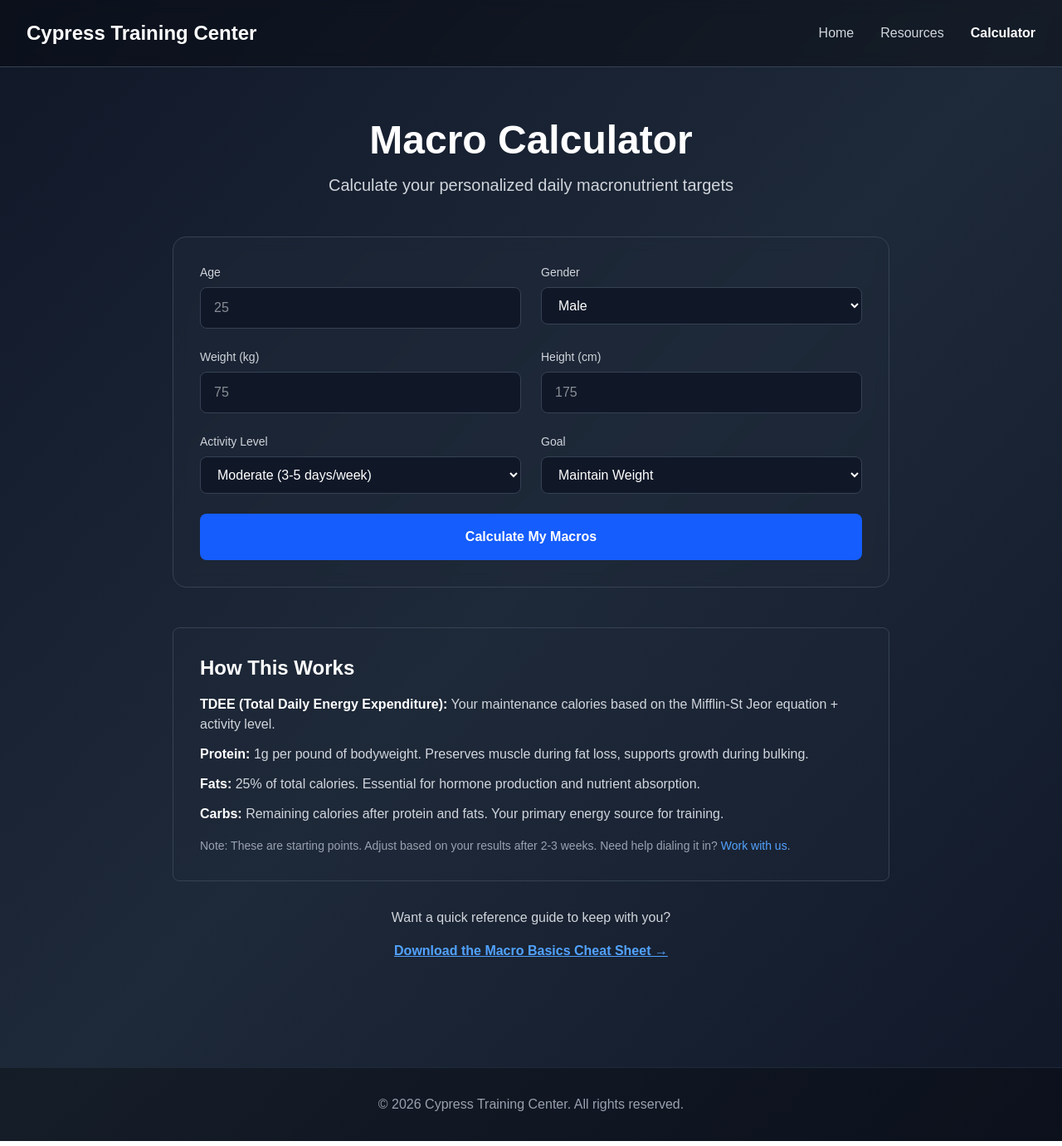
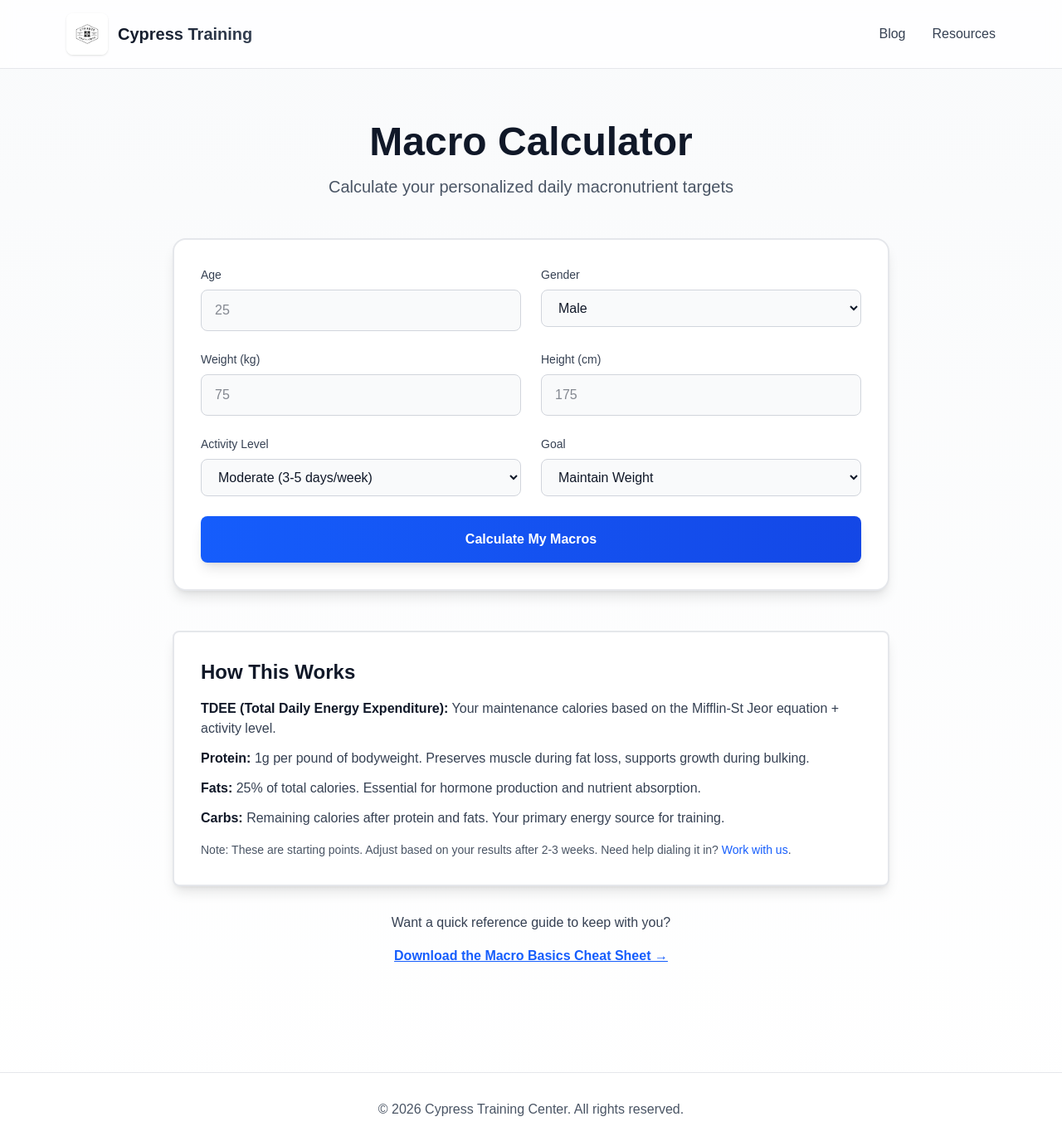
Before and after one commit to iandramirez94/cypress-training-site, a Next.js app: page /calculator in a window 1280 px wide. Shown: the whole page at 83% size. Built offline with nearby package versions, Linux system fonts and the light colour scheme.

Commit message:
Update calculator: remove from main nav, switch to light theme

```diff
--- a/app/calculator/page.tsx
+++ b/app/calculator/page.tsx
@@ -1,6 +1,8 @@
 'use client';
 
 import { useState } from 'react';
+import Link from 'next/link';
+import Image from 'next/image';
 
 export default function MacrosCalculator() {
   const [age, setAge] = useState('');
@@ -79,65 +81,63 @@ export default function MacrosCalculator() {
   };
 
   return (
-    <div className="min-h-screen bg-gradient-to-br from-gray-900 via-gray-800 to-gray-900">
+    <div className="min-h-screen bg-gradient-to-b from-gray-50 to-white">
       {/* Header */}
-      <header className="bg-black/30 backdrop-blur-sm border-b border-gray-700">
-        <div className="max-w-7xl mx-auto px-4 sm:px-6 lg:px-8 py-6">
-          <div className="flex items-center justify-between">
-            <a href="/" className="text-2xl font-bold text-white">
-              Cypress Training Center
-            </a>
-            <nav className="flex gap-8">
-              <a href="/" className="text-gray-300 hover:text-white transition-colors">
-                Home
-              </a>
-              <a href="/resources" className="text-gray-300 hover:text-white transition-colors">
-                Resources
-              </a>
-              <a href="/calculator" className="text-white font-semibold">
-                Calculator
-              </a>
-            </nav>
+      <header className="border-b border-gray-200 bg-white/80 backdrop-blur-sm sticky top-0 z-50">
+        <nav className="max-w-6xl mx-auto px-4 py-4 flex items-center justify-between">
+          <div className="flex items-center space-x-3">
+            <Image src="/logo.jpg" alt="Cypress Training Center" width={50} height={50} className="rounded-lg shadow-sm" />
+            <span className="font-bold text-xl bg-gradient-to-r from-gray-900 to-gray-700 bg-clip-text text-transparent">
+              Cypress Training
+            </span>
           </div>
-        </div>
+          <div className="flex space-x-8">
+            <Link href="/blog" className="text-gray-700 hover:text-gray-900 font-medium transition-colors">
+              Blog
+            </Link>
+            <Link href="/resources" className="text-gray-700 hover:text-gray-900 font-medium transition-colors">
+              Resources
+            </Link>
+          </div>
+        </nav>
       </header>
 
       {/* Main Content */}
       <main className="max-w-4xl mx-auto px-4 py-16">
         <div className="text-center mb-12">
-          <h1 className="text-5xl font-bold text-white mb-4">
+          <h1 className="text-5xl font-bold text-gray-900 mb-4">
             Macro Calculator
           </h1>
-          <p className="text-xl text-gray-300">
+          <p className="text-xl text-gray-600">
             Calculate your personalized daily macronutrient targets
           </p>
         </div>
 
-        <div className="bg-gray-800/50 backdrop-blur-sm rounded-2xl border border-gray-700 p-8 mb-8">
+        <div className="bg-white rounded-2xl border-2 border-gray-200 shadow-lg p-8 mb-8">
           <div className="grid md:grid-cols-2 gap-6 mb-6">
             {/* Age */}
             <div>
-              <label className="block text-sm font-medium text-gray-300 mb-2">
+              <label className="block text-sm font-medium text-gray-700 mb-2">
                 Age
               </label>
               <input
                 type="number"
                 value={age}
                 onChange={(e) => setAge(e.target.value)}
-                className="w-full px-4 py-3 bg-gray-900 border border-gray-700 rounded-lg text-white focus:border-blue-500 focus:outline-none"
+                className="w-full px-4 py-3 bg-gray-50 border border-gray-300 rounded-lg text-gray-900 focus:border-blue-500 focus:ring-2 focus:ring-blue-500/20 focus:outline-none"
                 placeholder="25"
               />
             </div>
 
             {/* Gender */}
             <div>
-              <label className="block text-sm font-medium text-gray-300 mb-2">
+              <label className="block text-sm font-medium text-gray-700 mb-2">
                 Gender
               </label>
               <select
                 value={gender}
                 onChange={(e) => setGender(e.target.value)}
-                className="w-full px-4 py-3 bg-gray-900 border border-gray-700 rounded-lg text-white focus:border-blue-500 focus:outline-none"
+                className="w-full px-4 py-3 bg-gray-50 border border-gray-300 rounded-lg text-gray-900 focus:border-blue-500 focus:ring-2 focus:ring-blue-500/20 focus:outline-none"
               >
                 <option value="male">Male</option>
                 <option value="female">Female</option>
@@ -146,41 +146,41 @@ export default function MacrosCalculator() {
 
             {/* Weight */}
             <div>
-              <label className="block text-sm font-medium text-gray-300 mb-2">
+              <label className="block text-sm font-medium text-gray-700 mb-2">
                 Weight (kg)
               </label>
               <input
                 type="number"
                 value={weight}
                 onChange={(e) => setWeight(e.target.value)}
-                className="w-full px-4 py-3 bg-gray-900 border border-gray-700 rounded-lg text-white focus:border-blue-500 focus:outline-none"
+                className="w-full px-4 py-3 bg-gray-50 border border-gray-300 rounded-lg text-gray-900 focus:border-blue-500 focus:ring-2 focus:ring-blue-500/20 focus:outline-none"
                 placeholder="75"
               />
             </div>
 
             {/* Height */}
             <div>
-              <label className="block text-sm font-medium text-gray-300 mb-2">
+              <label className="block text-sm font-medium text-gray-700 mb-2">
                 Height (cm)
               </label>
               <input
                 type="number"
                 value={height}
                 onChange={(e) => setHeight(e.target.value)}
-                className="w-full px-4 py-3 bg-gray-900 border border-gray-700 rounded-lg text-white focus:border-blue-500 focus:outline-none"
+                className="w-full px-4 py-3 bg-gray-50 border border-gray-300 rounded-lg text-gray-900 focus:border-blue-500 focus:ring-2 focus:ring-blue-500/20 focus:outline-none"
                 placeholder="175"
               />
             </div>
 
             {/* Activity Level */}
             <div>
-              <label className="block text-sm font-medium text-gray-300 mb-2">
+              <label className="block text-sm font-medium text-gray-700 mb-2">
                 Activity Level
               </label>
               <select
                 value={activityLevel}
                 onChange={(e) => setActivityLevel(e.target.value)}
-                className="w-full px-4 py-3 bg-gray-900 border border-gray-700 rounded-lg text-white focus:border-blue-500 focus:outline-none"
+                className="w-full px-4 py-3 bg-gray-50 border border-gray-300 rounded-lg text-gray-900 focus:border-blue-500 focus:ring-2 focus:ring-blue-500/20 focus:outline-none"
               >
                 <option value="sedentary">Sedentary (little/no exercise)</option>
                 <option value="light">Light (1-3 days/week)</option>
@@ -192,13 +192,13 @@ export default function MacrosCalculator() {
 
             {/* Goal */}
             <div>
-              <label className="block text-sm font-medium text-gray-300 mb-2">
+              <label className="block text-sm font-medium text-gray-700 mb-2">
                 Goal
               </label>
               <select
                 value={goal}
                 onChange={(e) => setGoal(e.target.value)}
-                className="w-full px-4 py-3 bg-gray-900 border border-gray-700 rounded-lg text-white focus:border-blue-500 focus:outline-none"
+                className="w-full px-4 py-3 bg-gray-50 border border-gray-300 rounded-lg text-gray-900 focus:border-blue-500 focus:ring-2 focus:ring-blue-500/20 focus:outline-none"
               >
                 <option value="cut">Lose Fat (15% deficit)</option>
                 <option value="maintain">Maintain Weight</option>
@@ -209,7 +209,7 @@ export default function MacrosCalculator() {
 
           <button
             onClick={calculateMacros}
-            className="w-full bg-blue-600 hover:bg-blue-700 text-white font-semibold py-4 rounded-lg transition-colors"
+            className="w-full bg-gradient-to-r from-blue-600 to-blue-700 hover:from-blue-700 hover:to-blue-800 text-white font-semibold py-4 rounded-lg shadow-lg hover:shadow-xl transform hover:scale-[1.02] transition-all"
           >
             Calculate My Macros
           </button>
@@ -217,120 +217,120 @@ export default function MacrosCalculator() {
 
         {/* Results */}
         {results && (
-          <div className="bg-gray-800/50 backdrop-blur-sm rounded-2xl border border-gray-700 p-8">
-            <h2 className="text-3xl font-bold text-white mb-6 text-center">
+          <div className="bg-white rounded-2xl border-2 border-gray-200 shadow-lg p-8">
+            <h2 className="text-3xl font-bold text-gray-900 mb-6 text-center">
               Your Daily Targets
             </h2>
 
             <div className="grid md:grid-cols-2 gap-6 mb-8">
-              <div className="bg-gray-900/50 rounded-lg p-6 text-center">
-                <p className="text-gray-400 text-sm mb-2">Maintenance Calories (TDEE)</p>
-                <p className="text-4xl font-bold text-white">{results.tdee}</p>
+              <div className="bg-gradient-to-br from-gray-50 to-white border-2 border-gray-200 rounded-lg p-6 text-center">
+                <p className="text-gray-600 text-sm mb-2">Maintenance Calories (TDEE)</p>
+                <p className="text-4xl font-bold text-gray-900">{results.tdee}</p>
                 <p className="text-gray-500 text-sm mt-1">calories/day</p>
               </div>
 
-              <div className="bg-gray-900/50 rounded-lg p-6 text-center">
-                <p className="text-gray-400 text-sm mb-2">Target Calories</p>
-                <p className="text-4xl font-bold text-blue-400">{results.totalCalories}</p>
+              <div className="bg-gradient-to-br from-blue-50 to-white border-2 border-blue-200 rounded-lg p-6 text-center">
+                <p className="text-gray-600 text-sm mb-2">Target Calories</p>
+                <p className="text-4xl font-bold text-blue-600">{results.totalCalories}</p>
                 <p className="text-gray-500 text-sm mt-1">calories/day</p>
               </div>
             </div>
 
             <div className="space-y-4 mb-8">
               {/* Protein */}
-              <div className="bg-gray-900/50 rounded-lg p-6">
+              <div className="bg-gradient-to-r from-blue-50 to-white border-2 border-blue-200 rounded-lg p-6">
                 <div className="flex justify-between items-center mb-2">
-                  <h3 className="text-xl font-semibold text-white">Protein</h3>
-                  <span className="text-gray-400">{results.protein.calories} cal</span>
+                  <h3 className="text-xl font-semibold text-gray-900">Protein</h3>
+                  <span className="text-gray-600">{results.protein.calories} cal</span>
                 </div>
                 <div className="flex items-baseline gap-2">
-                  <span className="text-3xl font-bold text-blue-400">{results.protein.grams}g</span>
+                  <span className="text-3xl font-bold text-blue-600">{results.protein.grams}g</span>
                   <span className="text-gray-500">per day</span>
                 </div>
               </div>
 
               {/* Carbs */}
-              <div className="bg-gray-900/50 rounded-lg p-6">
+              <div className="bg-gradient-to-r from-green-50 to-white border-2 border-green-200 rounded-lg p-6">
                 <div className="flex justify-between items-center mb-2">
-                  <h3 className="text-xl font-semibold text-white">Carbohydrates</h3>
-                  <span className="text-gray-400">{results.carbs.calories} cal</span>
+                  <h3 className="text-xl font-semibold text-gray-900">Carbohydrates</h3>
+                  <span className="text-gray-600">{results.carbs.calories} cal</span>
                 </div>
                 <div className="flex items-baseline gap-2">
-                  <span className="text-3xl font-bold text-green-400">{results.carbs.grams}g</span>
+                  <span className="text-3xl font-bold text-green-600">{results.carbs.grams}g</span>
                   <span className="text-gray-500">per day</span>
                 </div>
               </div>
 
               {/* Fats */}
-              <div className="bg-gray-900/50 rounded-lg p-6">
+              <div className="bg-gradient-to-r from-amber-50 to-white border-2 border-amber-200 rounded-lg p-6">
                 <div className="flex justify-between items-center mb-2">
-                  <h3 className="text-xl font-semibold text-white">Fats</h3>
-                  <span className="text-gray-400">{results.fats.calories} cal</span>
+                  <h3 className="text-xl font-semibold text-gray-900">Fats</h3>
+                  <span className="text-gray-600">{results.fats.calories} cal</span>
                 </div>
                 <div className="flex items-baseline gap-2">
-                  <span className="text-3xl font-bold text-yellow-400">{results.fats.grams}g</span>
+                  <span className="text-3xl font-bold text-amber-600">{results.fats.grams}g</span>
                   <span className="text-gray-500">per day</span>
                 </div>
               </div>
             </div>
 
             {/* CTA */}
-            <div className="bg-gradient-to-r from-blue-600/20 to-blue-800/20 border border-blue-500/30 rounded-lg p-6 text-center">
-              <h3 className="text-2xl font-bold text-white mb-3">
+            <div className="bg-gradient-to-r from-blue-50 to-blue-100 border-2 border-blue-300 rounded-lg p-6 text-center">
+              <h3 className="text-2xl font-bold text-gray-900 mb-3">
                 Want a Custom Program to Hit These Numbers?
               </h3>
-              <p className="text-gray-300 mb-6">
+              <p className="text-gray-700 mb-6">
                 Get a personalized training plan, meal guidance, and direct coaching support to reach your goals faster.
               </p>
-              <a
+              <Link
                 href="/"
-                className="inline-block bg-blue-600 hover:bg-blue-700 text-white font-semibold px-8 py-3 rounded-lg transition-colors"
+                className="inline-block bg-gradient-to-r from-blue-600 to-blue-700 hover:from-blue-700 hover:to-blue-800 text-white font-semibold px-8 py-3 rounded-lg shadow-lg hover:shadow-xl transform hover:scale-105 transition-all"
               >
                 Work With Us
-              </a>
+              </Link>
             </div>
           </div>
         )}
 
         {/* How It Works */}
-        <div className="mt-12 bg-gray-800/30 rounded-lg border border-gray-700 p-8">
-          <h2 className="text-2xl font-bold text-white mb-4">How This Works</h2>
-          <div className="space-y-3 text-gray-300">
+        <div className="mt-12 bg-white rounded-lg border-2 border-gray-200 shadow-lg p-8">
+          <h2 className="text-2xl font-bold text-gray-900 mb-4">How This Works</h2>
+          <div className="space-y-3 text-gray-700">
             <p>
-              <strong className="text-white">TDEE (Total Daily Energy Expenditure):</strong> Your maintenance calories based on the Mifflin-St Jeor equation + activity level.
+              <strong className="text-gray-900">TDEE (Total Daily Energy Expenditure):</strong> Your maintenance calories based on the Mifflin-St Jeor equation + activity level.
             </p>
             <p>
-              <strong className="text-white">Protein:</strong> 1g per pound of bodyweight. Preserves muscle during fat loss, supports growth during bulking.
+              <strong className="text-gray-900">Protein:</strong> 1g per pound of bodyweight. Preserves muscle during fat loss, supports growth during bulking.
             </p>
             <p>
-              <strong className="text-white">Fats:</strong> 25% of total calories. Essential for hormone production and nutrient absorption.
+              <strong className="text-gray-900">Fats:</strong> 25% of total calories. Essential for hormone production and nutrient absorption.
             </p>
             <p>
-              <strong className="text-white">Carbs:</strong> Remaining calories after protein and fats. Your primary energy source for training.
+              <strong className="text-gray-900">Carbs:</strong> Remaining calories after protein and fats. Your primary energy source for training.
             </p>
-            <p className="text-sm text-gray-400 mt-4">
-              Note: These are starting points. Adjust based on your results after 2-3 weeks. Need help dialing it in? <a href="/" className="text-blue-400 hover:underline">Work with us</a>.
+            <p className="text-sm text-gray-600 mt-4">
+              Note: These are starting points. Adjust based on your results after 2-3 weeks. Need help dialing it in? <Link href="/" className="text-blue-600 hover:underline font-medium">Work with us</Link>.
             </p>
           </div>
         </div>
 
         {/* Download Cheat Sheet CTA */}
         <div className="mt-8 text-center">
-          <p className="text-gray-300 mb-4">
+          <p className="text-gray-700 mb-4">
             Want a quick reference guide to keep with you?
           </p>
-          <a
+          <Link
             href="/resources"
-            className="inline-block text-blue-400 hover:text-blue-300 font-semibold underline"
+            className="inline-block text-blue-600 hover:text-blue-700 font-semibold underline"
           >
             Download the Macro Basics Cheat Sheet →
-          </a>
+          </Link>
         </div>
       </main>
 
       {/* Footer */}
-      <footer className="bg-black/30 border-t border-gray-800 mt-16">
-        <div className="max-w-7xl mx-auto px-4 py-8 text-center text-gray-400">
+      <footer className="bg-white border-t border-gray-200 mt-16">
+        <div className="max-w-7xl mx-auto px-4 py-8 text-center text-gray-600">
           <p>&copy; 2026 Cypress Training Center. All rights reserved.</p>
         </div>
       </footer>
--- a/app/page.tsx
+++ b/app/page.tsx
@@ -51,9 +51,6 @@ export default function Home() {
             </Link>
             <Link href="/resources" className="text-gray-700 hover:text-gray-900 font-medium transition-colors">
               Resources
-            </Link>
-            <Link href="/calculator" className="text-gray-700 hover:text-gray-900 font-medium transition-colors">
-              Calculator
             </Link>
           </div>
         </nav>
```
